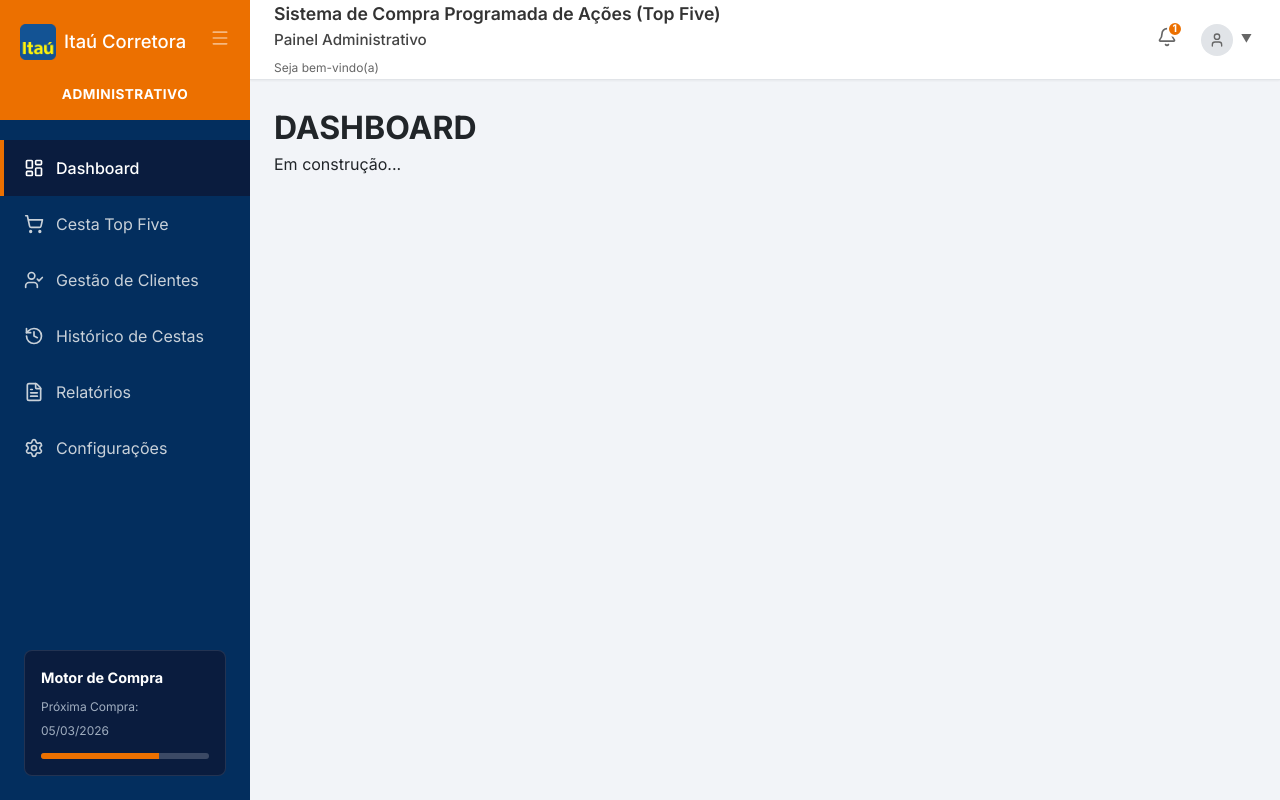
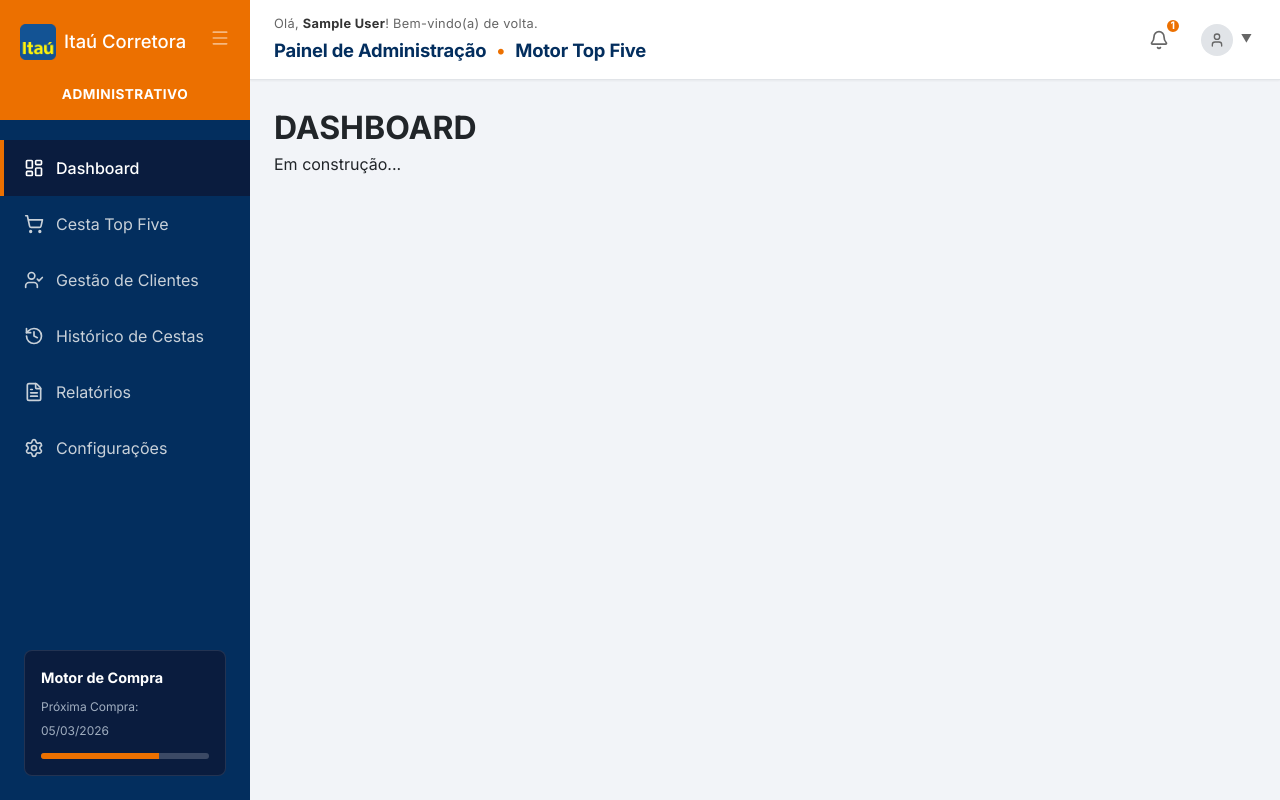
Before and after one commit to jeancharlesexe/index5-fe, a React (Vite) app: page /admin/dashboard in a window 1280 px wide. Built offline with nearby package versions, Linux system fonts and the light colour scheme; sample sign-in values are in the browser's storage.

Commit message:
[FIX] :: improving headline

```diff
--- a/src/components/Header/Header.css
+++ b/src/components/Header/Header.css
@@ -9,23 +9,34 @@
     box-shadow: 0 1px 2px rgba(0, 0, 0, 0.05);
 }
 
-.header-titles h1 {
-    margin: 0;
-    font-size: 1.1rem;
-    font-weight: 600;
-    color: #333;
+.premium-header-titles {
+    display: flex;
+    flex-direction: column;
+    gap: 4px;
 }
 
-.header-titles h2 {
-    margin: 2px 0;
-    font-size: 0.95rem;
-    font-weight: 500;
-    color: #444;
+.premium-header-titles h1 {
+    margin: 0;
+    font-size: 1.15rem;
+    font-weight: 700;
+    color: #032e5e;
+    letter-spacing: -0.2px;
 }
 
-.header-titles span {
-    font-size: 0.75rem;
+.premium-header-titles .title-separator {
+    color: #ec7000;
+    margin: 0 6px;
+    font-weight: bold;
+}
+
+.greeting-text {
+    font-size: 0.8rem;
     color: #666;
+    letter-spacing: 0.3px;
+}
+
+.greeting-text strong {
+    color: #333;
 }
 
 .header-actions {
@@ -38,16 +49,24 @@
     position: relative;
     cursor: pointer;
     color: #666;
+    display: flex;
+    align-items: center;
+    justify-content: center;
+    width: 36px;
+    height: 36px;
+    border-radius: 50%;
+    transition: background-color 0.2s;
 }
 
 .notification-icon:hover {
-    color: #333;
+    color: #032e5e;
+    background-color: #f1f3f5;
 }
 
 .badge {
     position: absolute;
-    top: -6px;
-    right: -6px;
+    top: 0px;
+    right: 0px;
     background-color: #ec7000;
     color: white;
     font-size: 0.65rem;
@@ -59,6 +78,7 @@
     align-items: center;
     border-radius: 50%;
     border: 2px solid white;
+    transform: translate(25%, -25%);
 }
 
 .user-profile-container {
--- a/src/components/Header/Header.jsx
+++ b/src/components/Header/Header.jsx
@@ -51,10 +51,9 @@
     };
     return (
         <header className="admin-header">
-            <div className="header-titles">
-                <h1>Sistema de Compra Programada de Ações (Top Five)</h1>
-                <h2>Painel Administrativo</h2>
-                <span>Seja bem-vindo(a)</span>
+            <div className="header-titles premium-header-titles">
+                <span className="greeting-text">Olá, <strong>{userName}</strong>! Bem-vindo(a) de volta.</span>
+                <h1>Painel de Administração <span className="title-separator">•</span> Motor Top Five</h1>
             </div>
 
             <div className="header-actions">
```
